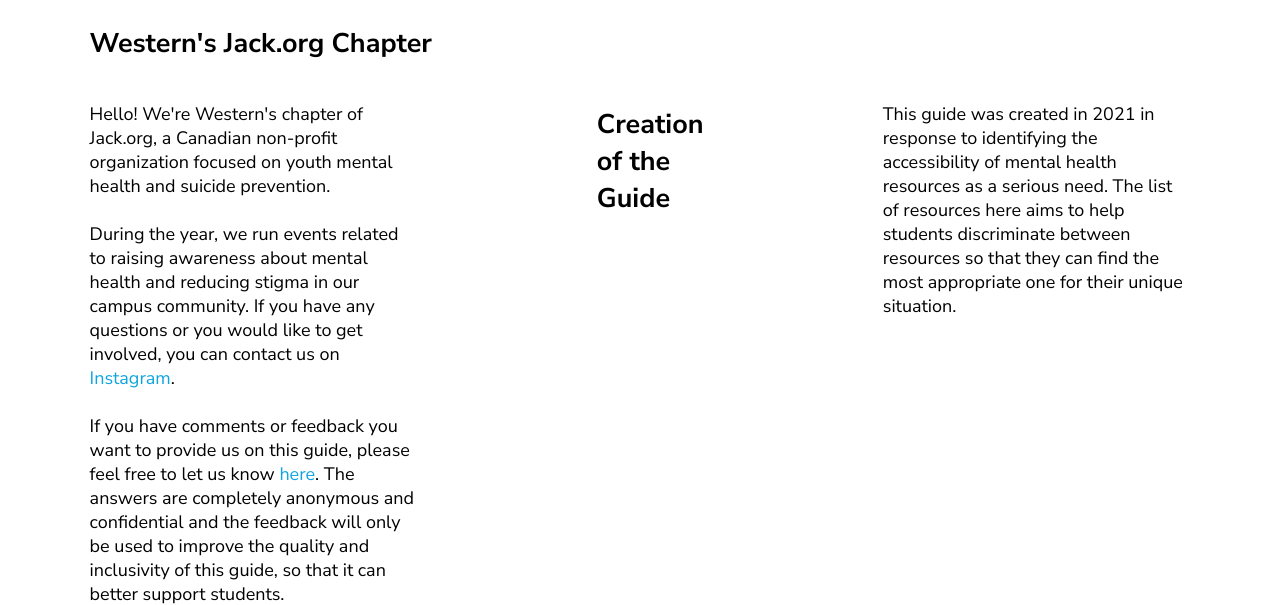
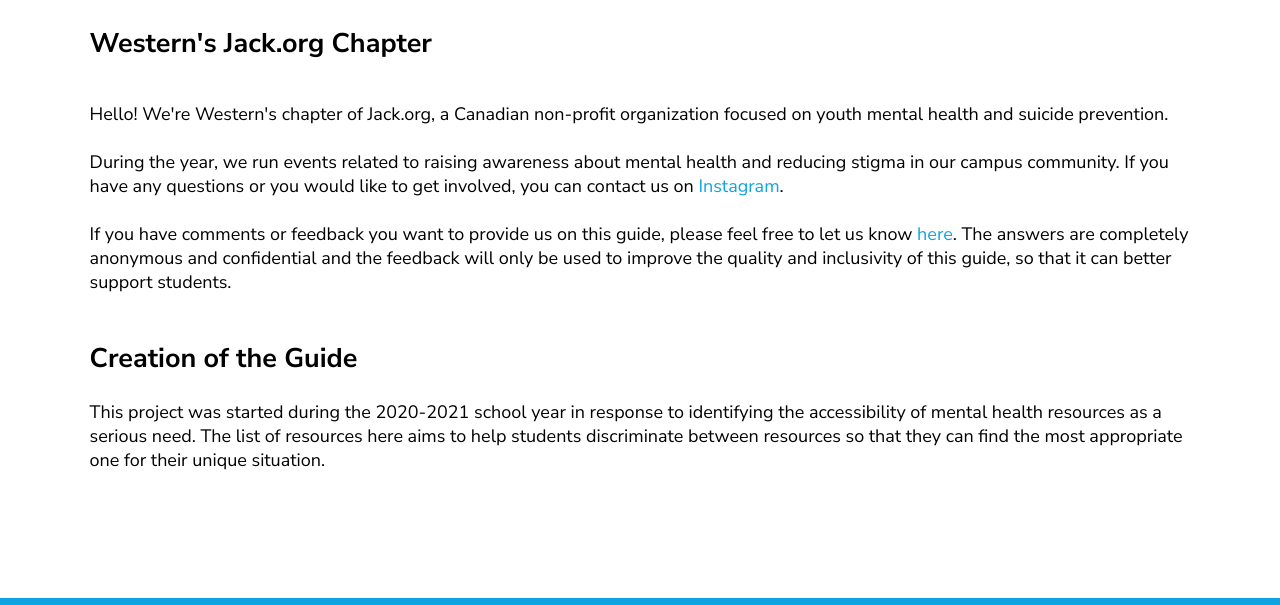
Before and after one commit to uwomentalhealth/uwomentalhealth.github.io, a plain HTML site: page about.html in a window 1280 px wide. Shown: the part 195-800 px from the top of the page. Drawn offline with Linux system fonts and the light colour scheme.

Commit message:
Update about.html

```diff
--- a/about.html
+++ b/about.html
@@ -46,7 +46,7 @@
 <h1 id='top'>About</h1>
 <h2>Western's Jack.org Chapter</h2>
 
-<div id='intro'> <p>
+<div> <p>
     Hello! We're Western's chapter of Jack.org, a Canadian non-profit organization focused on youth mental health and suicide prevention.<br><br>
 
     During the year, we run events related to raising awareness about mental health and reducing stigma in our campus community. If you have any questions or you would like to get involved, you can contact us on <a href='https://instagram.com/jack.orgwestern'>Instagram</a>.<br><br>
@@ -57,7 +57,7 @@
 
 <h2>Creation of the Guide</h2>
 <p>
-    This guide was created in 2021 in response to identifying the accessibility of mental health resources as a serious need. The list of resources here aims to help students discriminate between resources so that they can find the most appropriate one for their unique situation.
+    This project was started during the 2020-2021 school year in response to identifying the accessibility of mental health resources as a serious need. The list of resources here aims to help students discriminate between resources so that they can find the most appropriate one for their unique situation.
 </p>
 
 </div>
```
